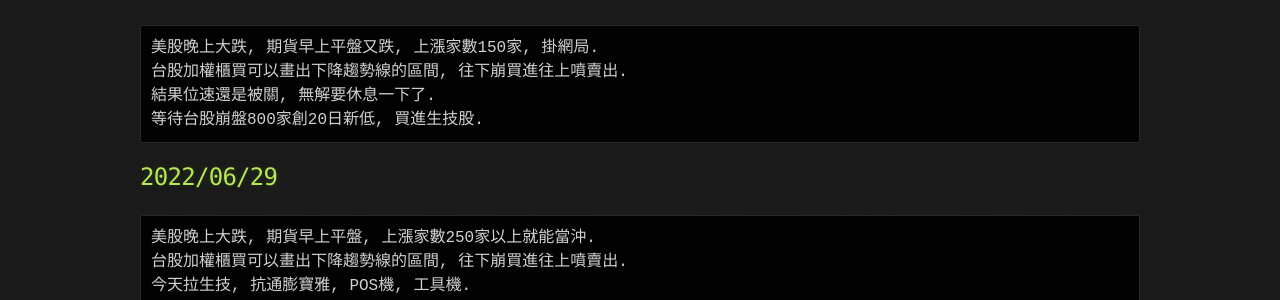
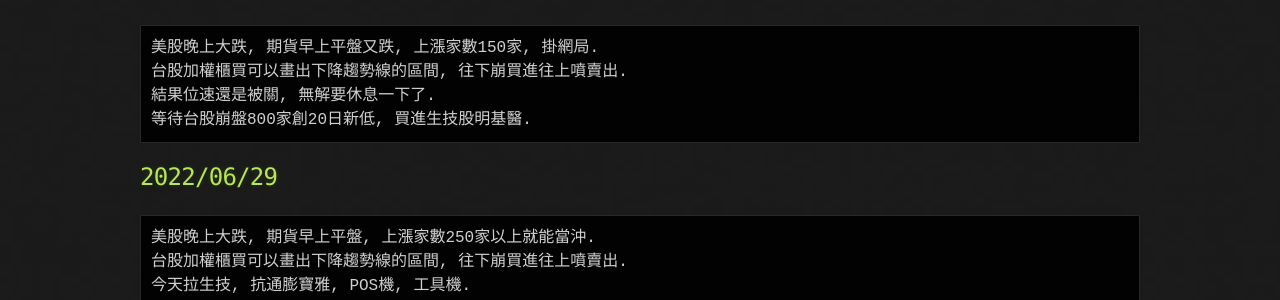
Before and after one commit to lepg5487/Stock_God, a Jekyll site: the page built from index.md, in a window 1280 px wide and 900 px high. Shown: the part 338-638 px from the top of the window. Built offline with Jekyll 4.4.1, drawn with Linux system fonts in a browser that asks for light colours; our own code applies the rules of GitHub Pages for plain Markdown files.

Commit message:
Update index.md

````diff
--- a/index.md
+++ b/index.md
@@ -11,7 +11,7 @@ layout: testlayouts
 美股晚上大跌, 期貨早上平盤又跌, 上漲家數150家, 掛網局.
 台股加權櫃買可以畫出下降趨勢線的區間, 往下崩買進往上噴賣出.
 結果位速還是被關, 無解要休息一下了.
-等待台股崩盤800家創20日新低, 買進生技股.
+等待台股崩盤800家創20日新低, 買進生技股明基醫.
 ```
 
 ## 2022/06/29
````
